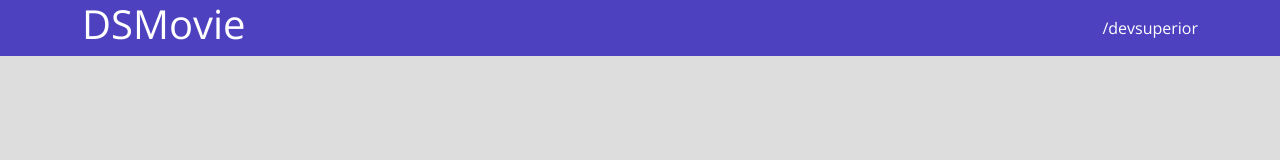
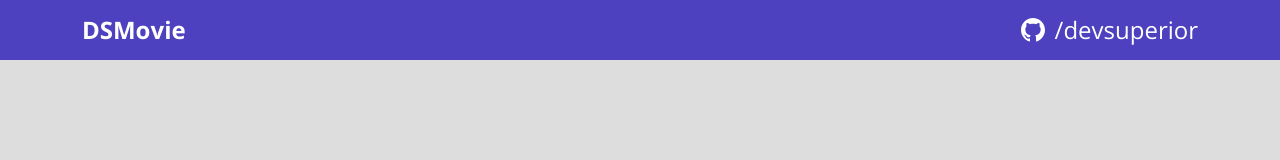
Before and after one commit to fabiolarocha/dsmovie1, a plain HTML site: page index.html in a window 1280 px wide. Drawn offline with nearby package versions, Linux system fonts and the light colour scheme.

Commit message:
Barra superior PARTE 2

```diff
--- a/css/style.css
+++ b/css/style.css
@@ -1,21 +1,31 @@
 @import url('https://fonts.googleapis.com/css2?family=Open+Sans:wght@300;400;700&display=swap');
 
 :root {
+    --bg-gray: #ddd;
     --color-primary: #4d41c0;
-    --bg-gray: #e8e8e8;
+    --white: #fff
   }
 
 * {
+    margin: 0;
     box-sizing: border-box;
     font-family: 'Open Sans', sans-serif;
 }
+
+h1, h2, h3, h4, h5, h6 {
+    margin: 0;
+}
+
 html, body {
-    background-color: #ddd;
+    background-color: var(--bg-gray);
 }
 
 header {
-    background-color: #4D41C0;
-    color: #fff;
+    background-color: var(--color-primary);
+    color: var(--white);
+    height: 60px;
+    display: flex;
+    align-items: center;
 }
 
 nav {
@@ -24,7 +34,25 @@ nav {
     justify-content: space-between;
 }
 
+nav h1 {
+    font-size: 24px;
+    font-weight: 700;
+}
+
+nav a {
+    font-size: 24px;
+    font-weight: 400;
+}
 a, a:hover {
     text-decoration: none;
     color: unset;
 }
+
+.dsmovie-contact-container {
+    display: flex;
+    align-items: center;
+}
+
+.dsmovie-contact-container img {
+    margin-right: 10px;
+}
--- a/index.html
+++ b/index.html
@@ -1,12 +1,14 @@
 <!DOCTYPE html>
 <html lang="en">
+
 <head>
     <meta charset="UTF-8">
     <meta http-equiv="X-UA-Compatible" content="IE=edge">
     <meta name="viewport" content="width=device-width, initial-scale=1.0">
     <title>DSMovie</title>
 
-    <link href="https://cdn.jsdelivr.net/npm/bootstrap@5.1.3/dist/css/bootstrap.min.css" rel="stylesheet" integrity="sha384-1BmE4kWBq78iYhFldvKuhfTAU6auU8tT94WrHftjDbrCEXSU1oBoqyl2QvZ6jIW3" crossorigin="anonymous">
+    <link href="https://cdn.jsdelivr.net/npm/bootstrap@5.1.3/dist/css/bootstrap.min.css" rel="stylesheet"
+        integrity="sha384-1BmE4kWBq78iYhFldvKuhfTAU6auU8tT94WrHftjDbrCEXSU1oBoqyl2QvZ6jIW3" crossorigin="anonymous">
 
     <link rel="stylesheet" href="css/style.css">
 </head>
@@ -14,9 +16,15 @@
 <body>
     <header>
         <nav class="container">
+
             <h1>DSMovie</h1>
-            <a href="https://github.com/devsuperior">/devsuperior</a>
+            <div class="dsmovie-contact-container">
+                <img src="img/github.svg" alt="github">
+                <a href="https://github.com/devsuperior">/devsuperior</a>
+            </div>
+
         </nav>
     </header>
 </body>
+
 </html>
```
Also changed, not shown: img/github.svg (added).
